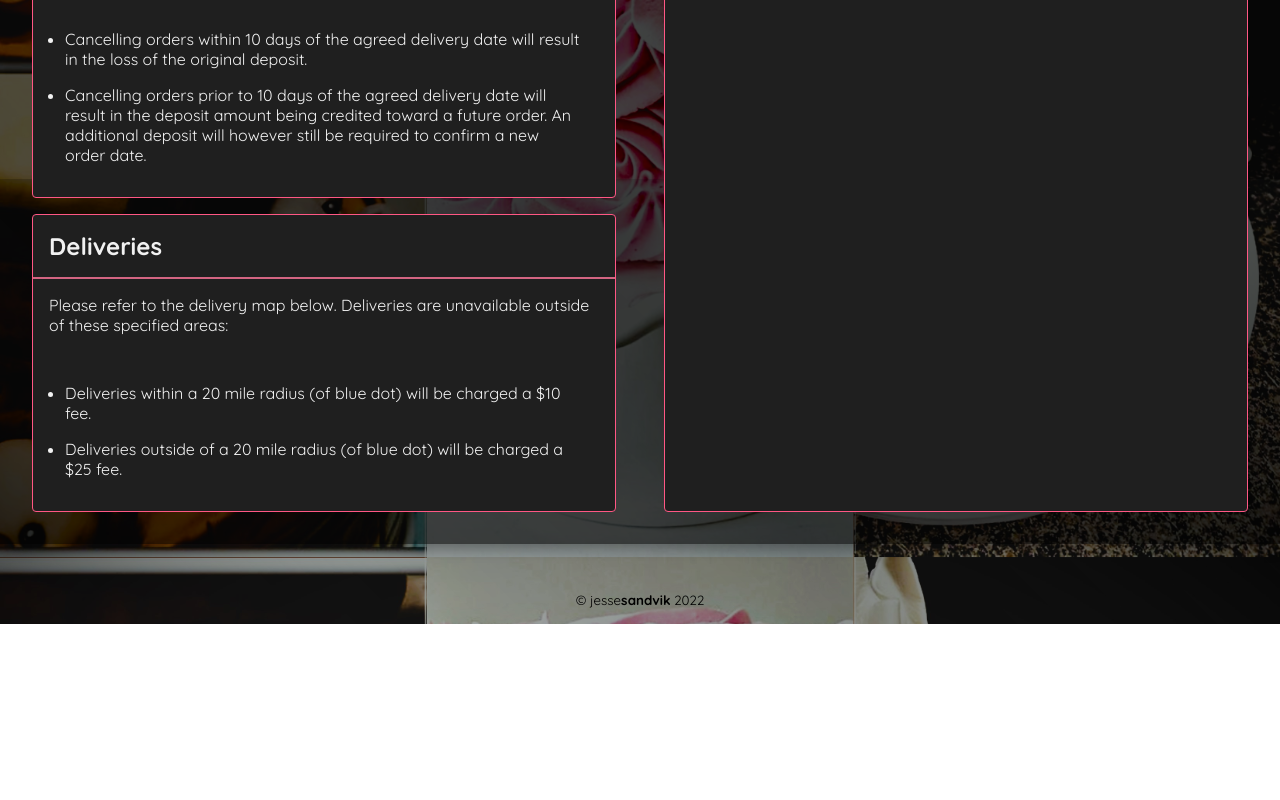
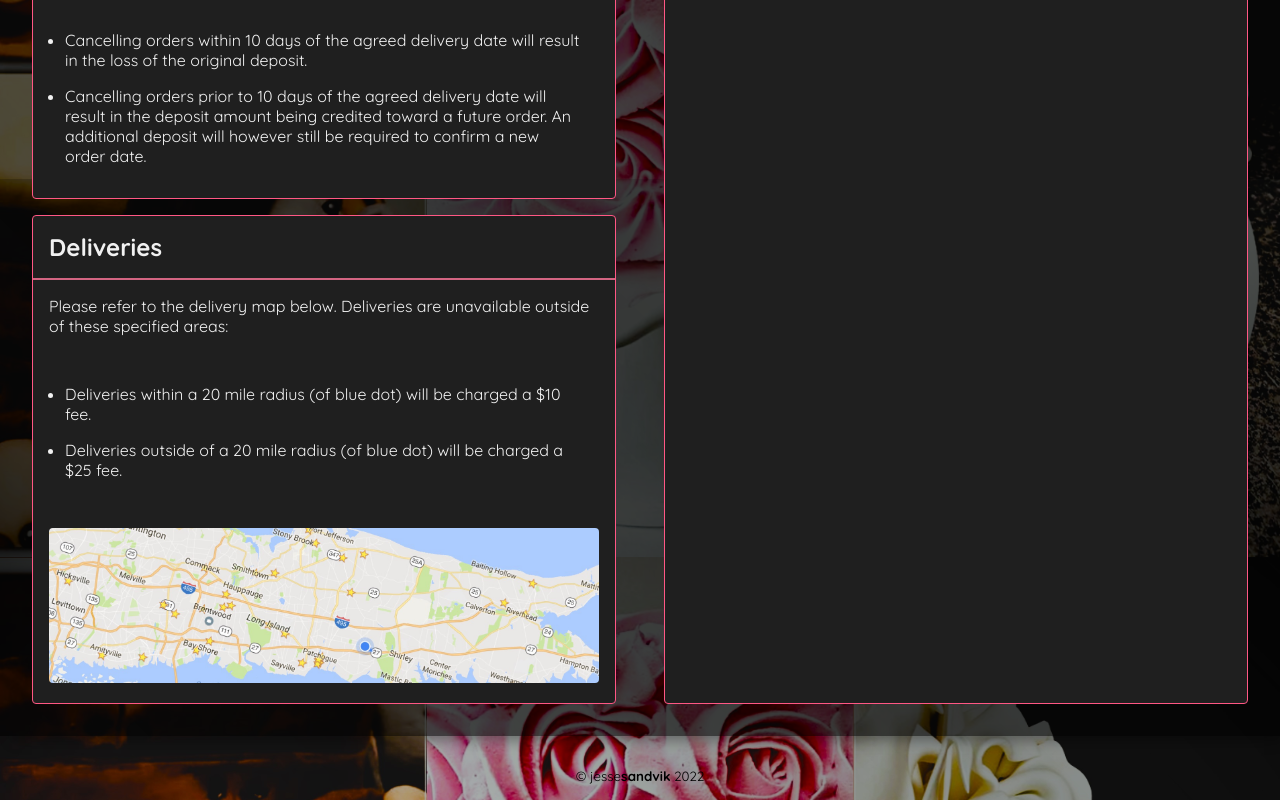
Before and after one commit to JesseSandvik/Stacys-Cakes, a React (Create React App) app: page /contact in a window 1280 px wide. Shown: the part 1421-2221 px from the top of the page. Before the commit the page ends 2045 px from the top, so only its background shows below. Built offline with nearby package versions, Linux system fonts and the light colour scheme; a web font is replaced by a local one.

Commit message:
Contact: added delivery image

```diff
--- a/src/components/atoms/heading/Heading.css
+++ b/src/components/atoms/heading/Heading.css
@@ -13,10 +13,12 @@ h6 {
 }
 
 .Contact h1 {
+  align-items: center;
   border-bottom: 4px solid var(--accent-bright);
+  display: flex;
   grid-column: 1 / -1;
   grid-row: 1 / 1;
-  padding: 0 0 16px 16px;
+  padding: 0 0 0 16px;
 }
 
 .Contact h2 {
--- /dev/null
+++ b/src/components/atoms/image/Image.css
@@ -0,0 +1,4 @@
+.delivery-map img {
+    border-radius: 4px;
+    max-width: 100%;
+}
--- a/src/components/atoms/image/Image.tsx
+++ b/src/components/atoms/image/Image.tsx
@@ -1,4 +1,6 @@
 import React from "react";
+
+import "./Image.css";
 
 type Props = {
   alt: string;
--- a/src/pages/contact/Contact.css
+++ b/src/pages/contact/Contact.css
@@ -6,7 +6,7 @@
   grid-row: 2 / 2;
   grid-template-columns: repeat(12, 1fr);
   grid-template-rows: repeat(12, 1fr);
-  margin: 32px 0;
+  margin: 16px 0;
   padding: 16px;
 }
 
--- a/src/pages/contact/Contact.tsx
+++ b/src/pages/contact/Contact.tsx
@@ -2,8 +2,10 @@ import React from "react";
 
 import ExtLink from "../../components/atoms/extlink/ExtLink";
 import Heading from "../../components/atoms/heading/Heading";
+import Image from "../../components/atoms/image/Image";
 import Main from "../../components/organisms/main/Main";
 
+import DeliveryMapImage from "../../images/delivery-map.jpg";
 import "./Contact.css";
 
 function Contact(): React.ReactElement {
@@ -121,6 +123,9 @@ function Contact(): React.ReactElement {
               </p>
             </li>
           </ul>
+          <div className="delivery-map">
+            <Image alt="Delivery Map" src={DeliveryMapImage} />
+          </div>
         </article>
       </section>
       <section className="Contact-right-panel">
```
